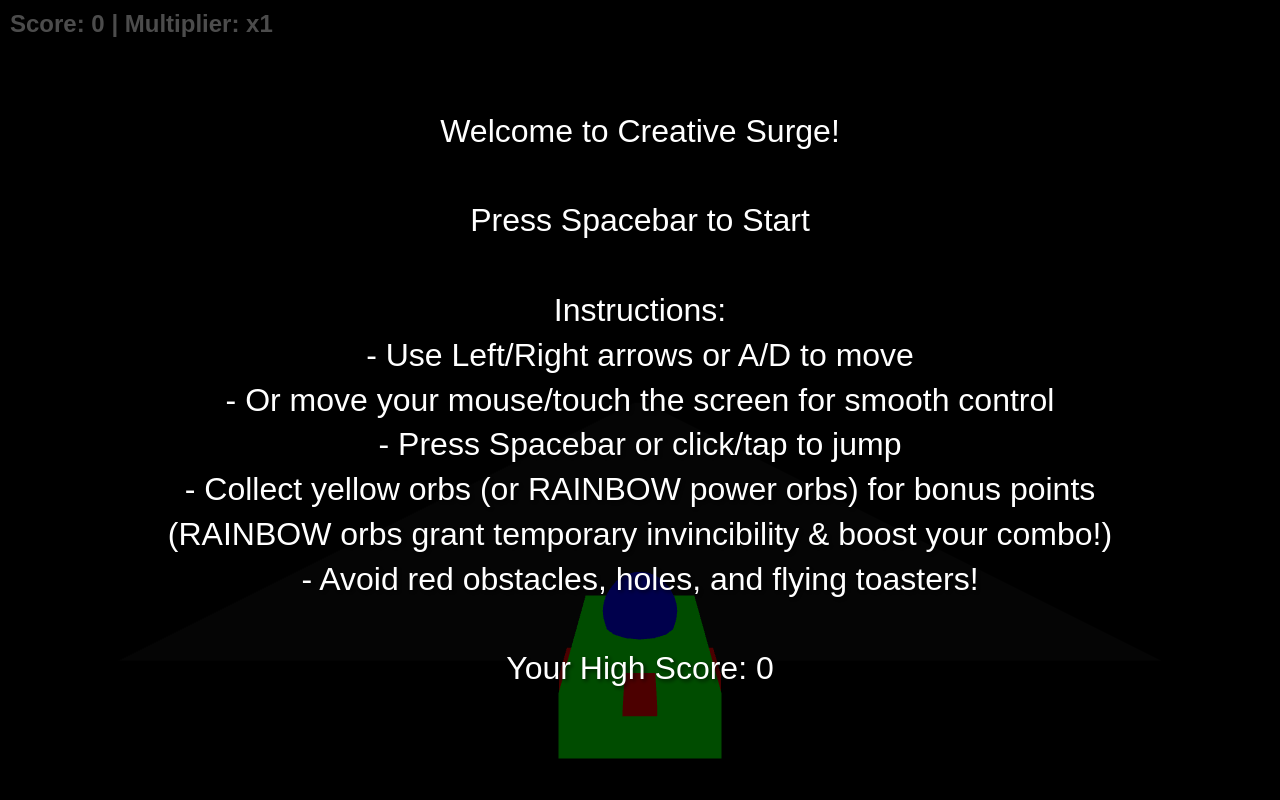
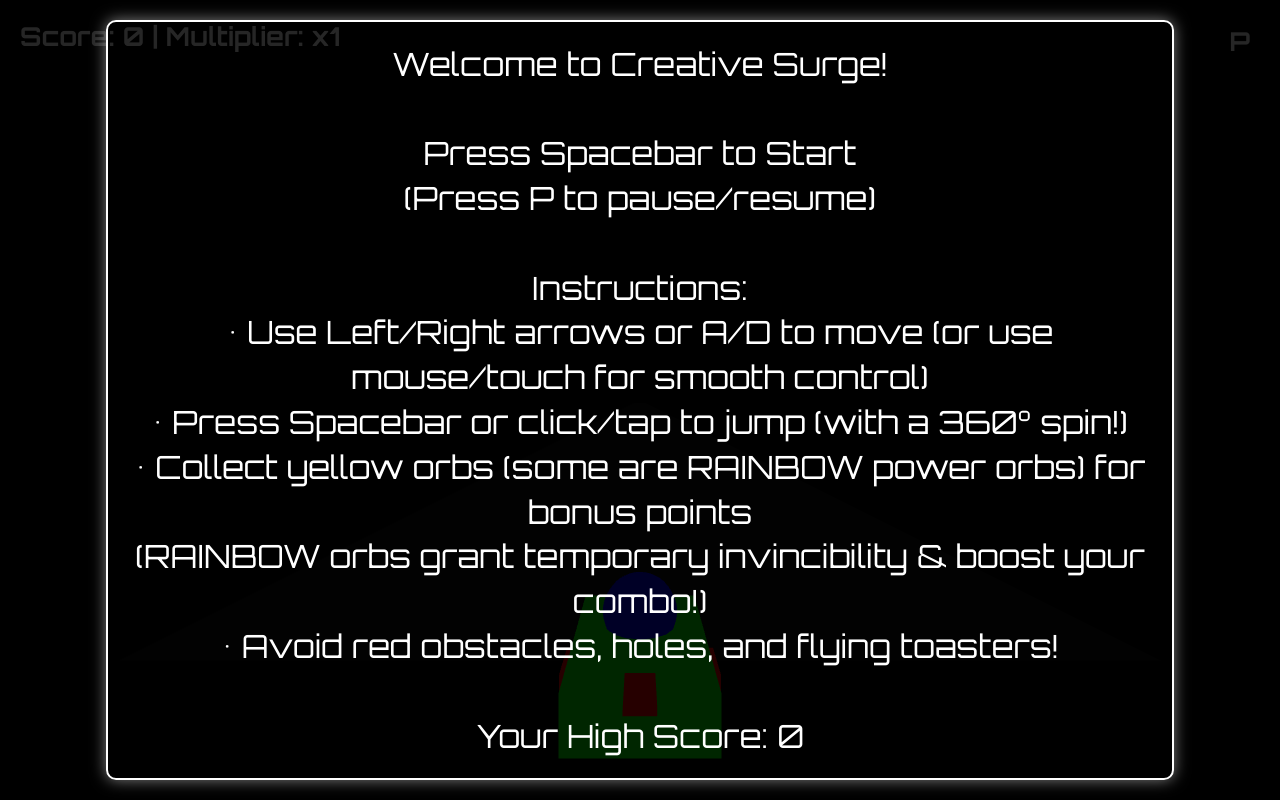
Before and after one commit to Samuel-Rath/Creative-Surge, a plain HTML site: page index.html in a window 1280 px wide. Drawn offline with nearby package versions, Linux system fonts and the light colour scheme; animation ran at ten frames a second.

Commit message:
pause function implemented, player orientation reset after each game over

```diff
--- a/index.html
+++ b/index.html
@@ -3,18 +3,21 @@
 <head>
   <meta charset="UTF-8">
   <title>Creative Surge - Minimal Single File</title>
+  <!-- Google Font for a futuristic look -->
+  <link href="https://fonts.googleapis.com/css2?family=Orbitron:wght@400;700&display=swap" rel="stylesheet">
   <style>
-    /* Force page and body to fill the entire screen and be black */
+    /* Global Styles with a futuristic dark theme */
     html, body {
       margin: 0;
       padding: 0;
       width: 100%;
       height: 100%;
-      background: #000;
+      background: linear-gradient(135deg, #0d0d0d, #1a1a1a);
       overflow: hidden;
-      font-family: Arial, sans-serif;
+      font-family: 'Orbitron', sans-serif;
+      color: #fff;
     }
-    /* Container that holds the canvas, score, and overlay */
+    /* Container for the game elements */
     #gameContainer {
       position: absolute;
       top: 0;
@@ -23,7 +26,7 @@
       height: 100%;
       background: #000;
     }
-    /* The 3D canvas fills #gameContainer */
+    /* Fullscreen canvas */
     #gameCanvas {
       position: absolute;
       top: 0;
@@ -32,97 +35,114 @@
       height: 100%;
       display: block;
     }
-    /* Score in top-left, large white text, above the canvas */
+    /* Scoreboard styling */
     #score {
       position: absolute;
-      top: 10px;
-      left: 10px;
+      top: 20px;
+      left: 20px;
       z-index: 999;
-      font-size: 24px;
+      font-size: 26px;
       font-weight: bold;
-      color: #fff;
-      text-shadow: 1px 1px 2px rgba(0,0,0,0.8);
+      text-shadow: 1px 1px 3px rgba(0, 0, 0, 0.8);
     }
-    /* Rainbow power bar container, hidden by default */
+    /* Pause icon styling (top right) */
+    #pauseIcon {
+      position: absolute;
+      top: 20px;
+      right: 20px;
+      z-index: 999;
+      font-size: 26px;
+      font-weight: bold;
+      background: rgba(0,0,0,0.5);
+      padding: 5px 10px;
+      border-radius: 5px;
+      cursor: pointer;
+      user-select: none;
+    }
+    /* Rainbow power bar container */
     #powerBarContainer {
       position: absolute;
-      top: 50px;
+      top: 70px;
       left: 50%;
       transform: translateX(-50%);
       width: 300px;
       height: 20px;
       border: 2px solid #fff;
+      border-radius: 10px;
       display: none;
       z-index: 999;
+      box-shadow: 0 0 10px rgba(255,255,255,0.5);
     }
     /* Rainbow power bar fill */
     #powerBar {
       height: 100%;
       width: 100%;
       background: linear-gradient(to right, red, orange, yellow, green, blue, indigo, violet);
+      border-radius: 8px;
     }
     /* "POWERED UP!" text style with dynamic rainbow effect */
     #powerText {
       position: absolute;
-      top: 80px;
+      top: 100px;
       left: 50%;
       transform: translateX(-50%);
-      font-size: 28px;
+      font-size: 30px;
       font-weight: bold;
       text-shadow: 2px 2px 4px rgba(0,0,0,0.8);
       display: none;
       z-index: 999;
     }
-    /* Semi-transparent overlay for start, countdown and game-over states */
+    /* Overlay for start, countdown, game-over, and pause screens */
     #overlay {
       position: absolute;
       top: 0;
       left: 0;
       width: 100%;
       height: 100%;
-      background: rgba(0, 0, 0, 0.7);
+      background: rgba(0, 0, 0, 0.85);
       display: flex;
       align-items: center;
       justify-content: center;
       z-index: 1000;
     }
-    /* Text in the centre of the overlay */
+    /* Overlay text styling */
     #overlayText {
       font-size: 32px;
       text-align: center;
       white-space: pre-line;
-      color: #fff;
-      text-shadow: 2px 2px 4px rgba(0,0,0,0.7);
       line-height: 1.4;
       max-width: 80%;
+      padding: 20px;
+      border: 2px solid #fff;
+      border-radius: 10px;
+      box-shadow: 0 0 15px rgba(255,255,255,0.5);
     }
   </style>
 </head>
 <body>
   <div id="gameContainer">
     <canvas id="gameCanvas"></canvas>
-    <!-- Scoreboard (includes combo multiplier) -->
     <div id="score">Score: 0 | Multiplier: x1</div>
-    <!-- Rainbow power-up bar -->
+    <!-- Pause icon on top right -->
+    <div id="pauseIcon">P</div>
     <div id="powerBarContainer">
       <div id="powerBar"></div>
     </div>
-    <!-- "POWERED UP!" text -->
     <div id="powerText">POWERED UP!</div>
-    <!-- Overlay for start, countdown and game-over messages -->
     <div id="overlay">
       <div id="overlayText">
 Welcome to Creative Surge!
 
 Press Spacebar to Start
+(Press P to pause/resume)
 
 Instructions:
-- Use Left/Right arrows or A/D to move
-- Or move your mouse/touch the screen for smooth control
-- Press Spacebar or click/tap to jump
-- Collect yellow orbs (some are RAINBOW power orbs) for bonus points
+• Use Left/Right arrows or A/D to move
+  (or move your mouse/touch the screen for smooth control)
+• Press Spacebar or click/tap to jump (with a 360° spin!)
+• Collect yellow orbs (some are RAINBOW power orbs) for bonus points
   (RAINBOW orbs grant temporary invincibility & boost your combo!)
-- Avoid red obstacles, holes, and flying toasters!
+• Avoid red obstacles, holes, and flying toasters!
 
 Your High Score: 0
       </div>
@@ -135,7 +155,7 @@ Your High Score: 0
     /***********************************************
      * Enhanced Creative Surge Code with Rainbow Power Orbs,
      * Player Outline, Rainbow Power Bar, "POWERED UP!" Text,
-   * Smooth Car-like Movement & 360 Spin on Jump.
+     * Smooth Car-like Movement, 360° Spin on Jump & Pause Feature.
      ***********************************************/
     let scene, camera, renderer;
     let player, targetX;
@@ -150,7 +170,7 @@ Your High Score: 0
     let orbTimer = 3000;
     let holeTimer = 5000;
     let airObstacleTimer = 4000;
-  let gameState = "start"; // "start", "countdown", "playing", "gameover"
+    let gameState = "start"; // "start", "countdown", "playing", "paused", "gameover"
 
     const baseObstacleInterval = 1500;
     const baseOrbInterval = 3000;
@@ -285,14 +305,14 @@ Your High Score: 0
         const overlayText = document.getElementById("overlayText");
         overlayText.innerText =
           `Welcome to Creative Surge!\n\n` +
-        `Press Spacebar to Start\n\n` +
+          `Press Spacebar to Start\n` +
+          `(Press P to pause/resume)\n\n` +
           `Instructions:\n` +
-        `- Use Left/Right arrows or A/D to move\n` +
-        `- Or move your mouse/touch the screen for smooth control\n` +
-        `- Press Spacebar or click/tap to jump\n` +
-        `- Collect yellow orbs (or RAINBOW power orbs) for bonus points\n` +
+          `• Use Left/Right arrows or A/D to move (or use mouse/touch for smooth control)\n` +
+          `• Press Spacebar or click/tap to jump (with a 360° spin!)\n` +
+          `• Collect yellow orbs (some are RAINBOW power orbs) for bonus points\n` +
           `  (RAINBOW orbs grant temporary invincibility & boost your combo!)\n` +
-        `- Avoid red obstacles, holes, and flying toasters!\n\n` +
+          `• Avoid red obstacles, holes, and flying toasters!\n\n` +
           `Your High Score: ${localHighScore}`;
       }
 
@@ -319,7 +339,9 @@ Your High Score: 0
     function onKeyDown(e) {
       // Check for spacebar using e.key, e.code, and e.keyCode as fallback
       const isSpace = e.key === " " || e.key === "Spacebar" || e.code === "Space" || e.keyCode === 32;
-    if (isSpace) {
+      // Check for pause key ("p" or "P")
+      const isPause = e.key === "p" || e.key === "P";
+      if (isSpace || isPause) {
         e.preventDefault();
       }
       const overlay = document.getElementById("overlay");
@@ -330,6 +352,12 @@ Your High Score: 0
           startCountdown();
         }
       } else if (gameState === "playing") {
+        if (isPause) {
+          gameState = "paused";
+          overlayText.innerText = "Paused\n\nPress P to resume";
+          overlay.style.display = "flex";
+          return;
+        }
         const step = 3;
         if (e.key === "ArrowLeft" || e.key === "a") {
           targetX = Math.max(targetX - step, -8);
@@ -340,6 +368,11 @@ Your High Score: 0
             isJumping = true;
             jumpVelocity = 12;
           }
+        }
+      } else if (gameState === "paused") {
+        if (isPause) {
+          gameState = "playing";
+          overlay.style.display = "none";
         }
       } else if (gameState === "gameover") {
         if (isSpace) {
@@ -366,8 +399,8 @@ Your High Score: 0
 
     function generateOrb() {
       const geo = new THREE.SphereGeometry(0.5, 16, 16);
-    // 20% chance for a power orb; RAINBOW effect
-    let isPower = Math.random() < 0.2;
+      // 5% chance for a power orb; RAINBOW effect (unchanged as per your request)
+      let isPower = Math.random() < 0.05;
       const mat = new THREE.MeshBasicMaterial({ color: isPower ? 0xff0000 : 0xffff00 });
       const orb = new THREE.Mesh(geo, mat);
       orb.position.x = (Math.random() - 0.5) * 16;
@@ -483,7 +516,9 @@ Your High Score: 0
       airObstacles.forEach(airObs => scene.remove(airObs));
       airObstacles = [];
 
+      // Reset player position and orientation
       player.position.set(0, 0, 10);
+      player.rotation.set(0, 0, 0);
       targetX = player.position.x;
 
       lastTime = performance.now();
@@ -503,7 +538,7 @@ Your High Score: 0
         score += gameSpeed * (deltaTime / 16.67);
         document.getElementById("score").innerText = `Score: ${Math.floor(score)} | Multiplier: x${comboMultiplier}`;
 
-      // Update invincibility timer, outline, power-up bar, and dynamic "POWERED UP!" text if active
+        // Update power-up effects if invincible
         if (invincible) {
           invincibleTimer -= deltaTime;
           if (playerOutline) {
@@ -532,26 +567,26 @@ Your High Score: 0
           document.getElementById("powerText").style.display = "none";
         }
 
-      // Smooth horizontal movement (reduced factor for more car-like glide)
+        // Smooth horizontal movement (car-like glide)
         player.position.x += (targetX - player.position.x) * 0.2;
         camera.position.x += (player.position.x - camera.position.x) * 0.2;
 
-      // 360 Spin while jumping
+        // 360° Spin while jumping
         if (isJumping) {
           const dt = deltaTime / 1000;
           jumpVelocity += gravity * dt;
           player.position.y += jumpVelocity * dt;
-        // Add a constant roll (360° in 0.7 sec)
+          // Complete a full 360° spin in ~0.7 sec
           player.rotation.z += (2 * Math.PI / 0.7) * dt;
           if (player.position.y <= 0) {
             player.position.y = 0;
             isJumping = false;
             jumpVelocity = 0;
-          // Reset roll to level (modulo 2π)
             player.rotation.z = 0;
           }
         }
 
+        // Update obstacles
         for (let i = obstacles.length - 1; i >= 0; i--) {
           const obs = obstacles[i];
           obs.position.z += gameSpeed * (deltaTime / 16.67);
@@ -565,6 +600,7 @@ Your High Score: 0
           }
         }
 
+        // Update orbs and handle power-ups
         for (let i = orbs.length - 1; i >= 0; i--) {
           const orb = orbs[i];
           orb.position.z += gameSpeed * (deltaTime / 16.67);
@@ -603,6 +639,7 @@ Your High Score: 0
           }
         }
 
+        // Update holes (ignored if invincible)
         for (let i = holes.length - 1; i >= 0; i--) {
           const hole = holes[i];
           hole.position.z += gameSpeed * (deltaTime / 16.67);
@@ -623,6 +660,7 @@ Your High Score: 0
           }
         }
 
+        // Update air obstacles
         for (let i = airObstacles.length - 1; i >= 0; i--) {
           const airObs = airObstacles[i];
           airObs.position.z += gameSpeed * (deltaTime / 16.67);
@@ -634,6 +672,7 @@ Your High Score: 0
           }
         }
 
+        // Update spawn timers
         obstacleTimer -= deltaTime;
         orbTimer -= deltaTime;
         holeTimer -= deltaTime;
```
Lines whose indentation alone changed are shown as unchanged.
